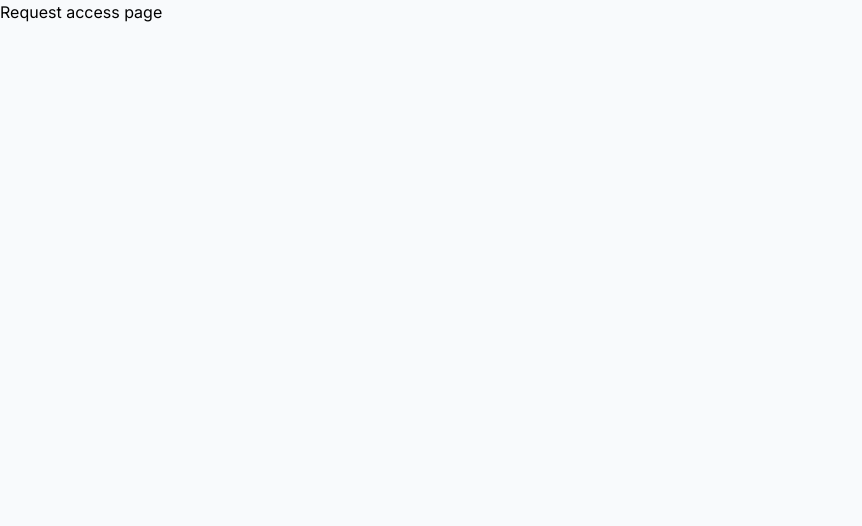
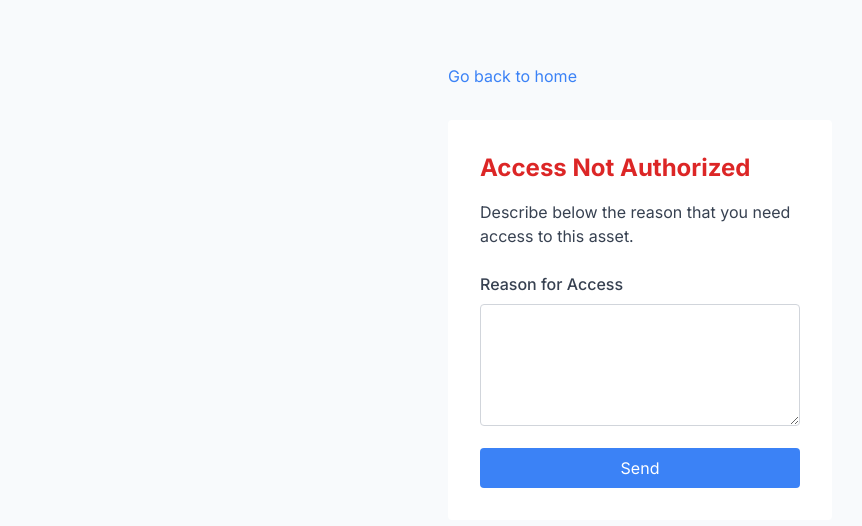
Before and after one commit to diego-cecatto/chart-insights, a Next.js app: page /asset/request in a window 1280 px wide. Shown: the top 526 px of the page, without its empty margins (0-862 px from the left). Built offline with nearby package versions, Linux system fonts and the light colour scheme.

Commit message:
fix: add request to access to user

```diff
--- a/app/@modal/(.)asset/request/page.tsx
+++ b/app/@modal/(.)asset/request/page.tsx
@@ -1,3 +1,10 @@
+import Modal from '@/components/modal/modal';
+import AccessRequestForm from '@/components/modal/user/request-access';
+
 export default function Request() {
-    return <>Request access page</>;
+    return (
+        <Modal>
+            <AccessRequestForm />
+        </Modal>
+    );
 }
--- a/app/asset/request/page.tsx
+++ b/app/asset/request/page.tsx
@@ -1,3 +1,17 @@
+import AccessRequestForm from '@/components/modal/user/request-access';
+import Link from 'next/link';
+
 export default function Request() {
-    return <>Request access page</>;
+    return (
+        <div className="flex flex-col items-center min-h-screen">
+            <div className="mt-16 max-w-sm w-full">
+                <Link className="text-blue-500" href="/">
+                    Go back to home
+                </Link>
+                <div className="mt-8">
+                    <AccessRequestForm />
+                </div>
+            </div>
+        </div>
+    );
 }
--- /dev/null
+++ b/components/modal/user/request-access.tsx
@@ -0,0 +1,46 @@
+'use client';
+import React from 'react';
+import Modal from '../modal';
+
+const AccessRequestForm = () => {
+    const handleSubmit = (e: any) => {
+        e.preventDefault();
+        const formData = new FormData(e.target);
+        const reason = formData.get('reason');
+    };
+
+    return (
+        <div className="bg-white p-8 rounded max-w-lg w-full mx-auto">
+            <h1 className="text-2xl font-bold text-red-600 mb-4">
+                Access Not Authorized
+            </h1>
+            <p className="text-gray-700 mb-6">
+                Describe below the reason that you need access to this asset.
+            </p>
+            <form onSubmit={handleSubmit}>
+                <div className="mb-4">
+                    <label
+                        htmlFor="reason"
+                        className="block text-gray-700 font-medium mb-2"
+                    >
+                        Reason for Access
+                    </label>
+                    <textarea
+                        id="reason"
+                        name="reason"
+                        rows={4}
+                        className="w-full p-3 border border-gray-300 rounded focus:outline-none focus:border-blue-500"
+                    ></textarea>
+                </div>
+                <button
+                    type="submit"
+                    className="w-full bg-blue-500 text-white py-2 px-4 rounded hover:bg-blue-700 transition-colors duration-200"
+                >
+                    Send
+                </button>
+            </form>
+        </div>
+    );
+};
+
+export default AccessRequestForm;
```
